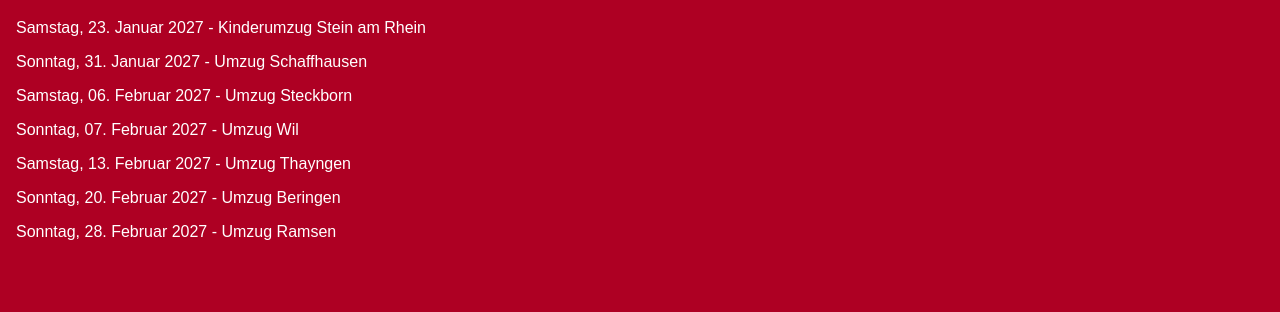
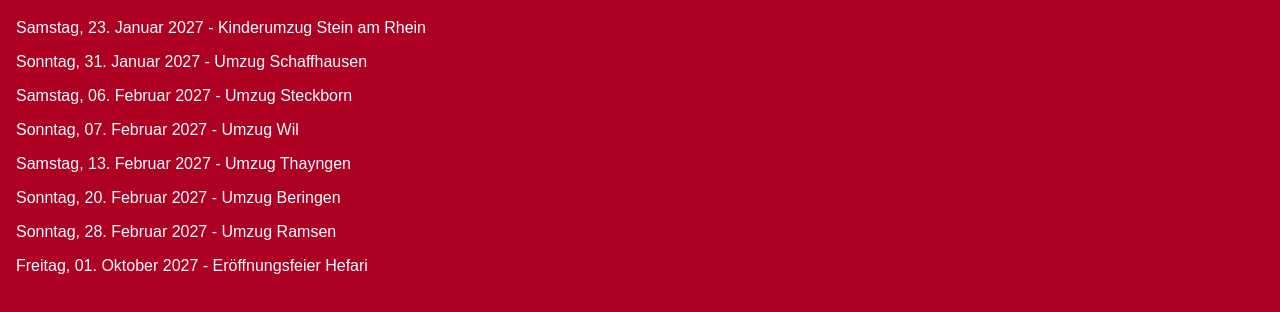
Before and after one commit to edgarbutwilowski/klingenburghexen, a plain HTML site: page agenda.html in a window 1280 px wide. Shown: the part 130-442 px from the top of the page. Drawn offline with Linux system fonts and the light colour scheme.

Commit message:
Agenda: Eröffnungsfeier Hefari am 1. Oktober 2027
Co-Authored-By: Claude Opus 5.5 <noreply@anthropic.com>

```diff
--- a/agenda.html
+++ b/agenda.html
@@ -23,6 +23,7 @@
         <p>Samstag, 13. Februar 2027 - Umzug Thayngen</p>
         <p>Sonntag, 20. Februar 2027 - Umzug Beringen</p>
         <p>Sonntag, 28. Februar 2027 - Umzug Ramsen</p>
+        <p>Freitag, 01. Oktober 2027 - Eröffnungsfeier Hefari</p>
     </div>
 </body>
 <script src="main.js"></script>
```
